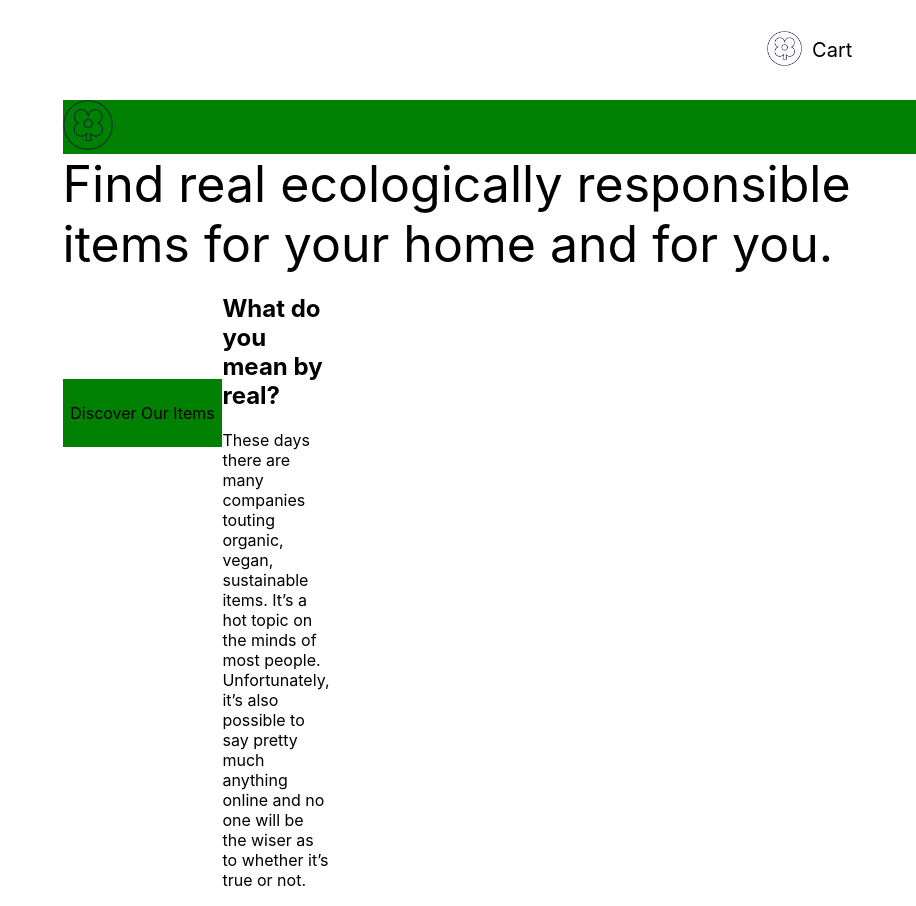
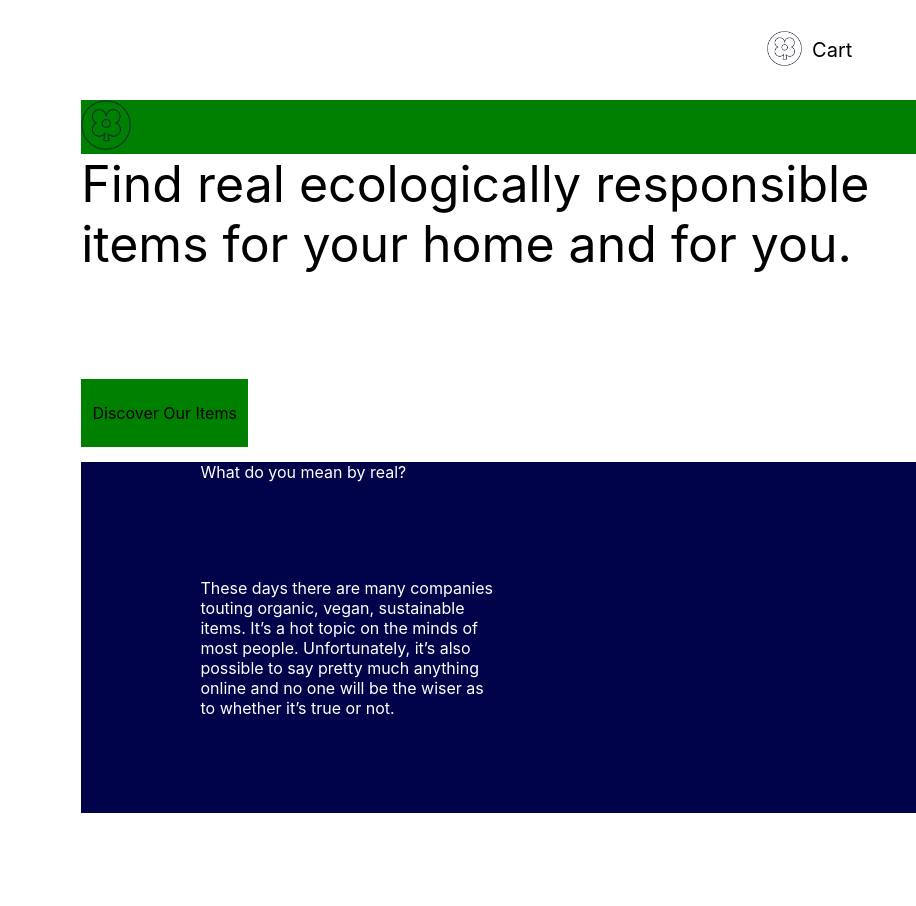
Before and after one commit to MohammedSoubaneh/new-react, a React (Create React App) app: page / in a window 1280 px wide. Shown: the whole page, without its empty margins (364-1280 px from the left). After the commit the page ends 813 px from the top, so only its background shows below. Built offline with nearby package versions, Linux system fonts and the light colour scheme.

Commit message:
Musab Branch

```diff
--- a/src/components/Hero/sectionOne.js
+++ b/src/components/Hero/sectionOne.js
@@ -8,11 +8,11 @@ function SectionOne() {
                 <div className="title">Find real ecologically responsible items for your home and for you. </div>
                 <div className="discoverButton">Discover Our Items</div>
                 <div className="heroSectionTwo">
-                <div className="SubTitleText">
-                <h1>What do you mean by real?</h1>
-                <p>These days there are many companies touting organic, vegan, sustainable items. It’s a hot topic on the minds of most people. Unfortunately, it’s also possible to say pretty much anything online and no one will be the wiser as to whether it’s true or not.</p>
+                <div className="subTitleText"> What do you mean by real?</div>
+                <div className="subPgText">These days there are many companies touting organic, vegan, sustainable items. It’s a hot topic on the minds of most people. Unfortunately, it’s also possible to say pretty much anything online and no one will be the wiser as to whether it’s true or not.</div>
+
                 </div>
-                </div>
+                <div className="blueContainer"></div>
             </section>
         </div>
     )
--- a/src/style.css
+++ b/src/style.css
@@ -32,6 +32,14 @@
   display: grid;
   -ms-grid-columns: (1fr)[23];
       grid-template-columns: repeat(23, 1fr);
+  /*  .blueContainer {
+            background-color: lightblue;
+            grid-column: 7 / 24;
+            height: 713px;
+            position: relative;
+            bottom: 61rem;
+        }
+    */
 }
 
 .App .heroSectionOne .flowerImage {
@@ -39,6 +47,7 @@
   -ms-grid-column-span: 15;
   grid-column: 9 / 24;
   background-color: green;
+  z-index: 10;
 }
 
 .App .heroSectionOne .title {
@@ -46,6 +55,7 @@
   -ms-grid-column-span: 15;
   grid-column: 9 / 24;
   font-size: 50px;
+  z-index: 10;
 }
 
 .App .heroSectionOne .discoverButton {
@@ -65,5 +75,36 @@
           justify-content: center;
   position: relative;
   top: 105px;
+  z-index: 10;
+}
+
+.App .heroSectionOne .heroSectionTwo {
+  -ms-grid-column: 9;
+  -ms-grid-column-span: 15;
+  grid-column: 9 / 24;
+  position: relative;
+  top: 120px;
+  background-color: #000349;
+  height: 351px;
+  color: white;
+  display: -ms-grid;
+  display: grid;
+  -ms-grid-columns: (1fr)[14];
+      grid-template-columns: repeat(14, 1fr);
+}
+
+.App .heroSectionOne .heroSectionTwo .subTitleText {
+  -ms-grid-column: 3;
+  -ms-grid-column-span: 5;
+  grid-column: 3 / 8;
+  bottom: 6px;
+  z-index: 10;
+}
+
+.App .heroSectionOne .heroSectionTwo .subPgText {
+  -ms-grid-column: 3;
+  -ms-grid-column-span: 5;
+  grid-column: 3 / 8;
+  bottom: 6px;
 }
 /*# sourceMappingURL=style.css.map */
--- a/src/style.scss
+++ b/src/style.scss
@@ -22,11 +22,13 @@
         .flowerImage {
             grid-column: 9 / 24;
             background-color: green;
-    }
+            z-index: 10;
+        }
 
         .title {
             grid-column: 9 / 24;
             font-size: 50px;
+            z-index: 10;
         }
         .discoverButton {
             grid-column: 9 / 12;
@@ -37,7 +39,38 @@
             justify-content: center;
             position: relative;
             top: 105px;
+            z-index: 10;
 
+        }
+    /*  .blueContainer {
+            background-color: lightblue;
+            grid-column: 7 / 24;
+            height: 713px;
+            position: relative;
+            bottom: 61rem;
+        }
+    */
+
+        .heroSectionTwo{
+            grid-column: 9 / 24;
+            position: relative;
+            top: 120px;
+            background-color: #000349;
+            height: 351px;
+            color: white;
+            display: grid;
+            grid-template-columns: repeat(14, 1fr);
+
+        .subTitleText{
+
+            grid-column: 3 / 8;
+            bottom: 6px;
+            z-index: 10;
+        }
+        .subPgText{
+            grid-column: 3 / 8;
+            bottom: 6px;
+        }
         }
     }
   }
```
Also changed, not shown: 1 other file (tests, documents, lock files or other folders).
